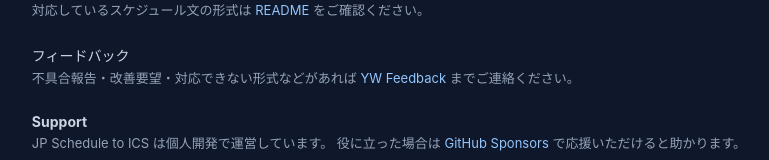
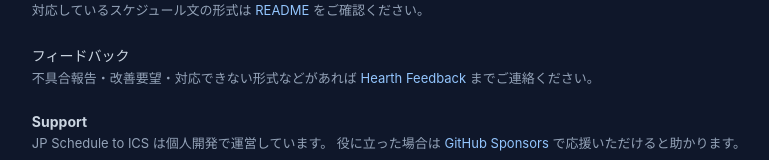
Before and after one commit to yasoowork/jp-schedule-to-ics, a React (Vite) app: page / in a window 1280 px wide. Shown: the part 1346-1506 px from the top of the page, without its empty margins (251-1020 px from the left). Built offline with nearby package versions, Linux system fonts and the light colour scheme.

Commit message:
rename YW Feedback

```diff
--- a/src/App.tsx
+++ b/src/App.tsx
@@ -235,7 +235,7 @@ function App() {
               target="_blank"
               rel="noreferrer"
             >
-              YW Feedback
+              Hearth Feedback
             </a>{" "}
             までご連絡ください。
           </p>
```
